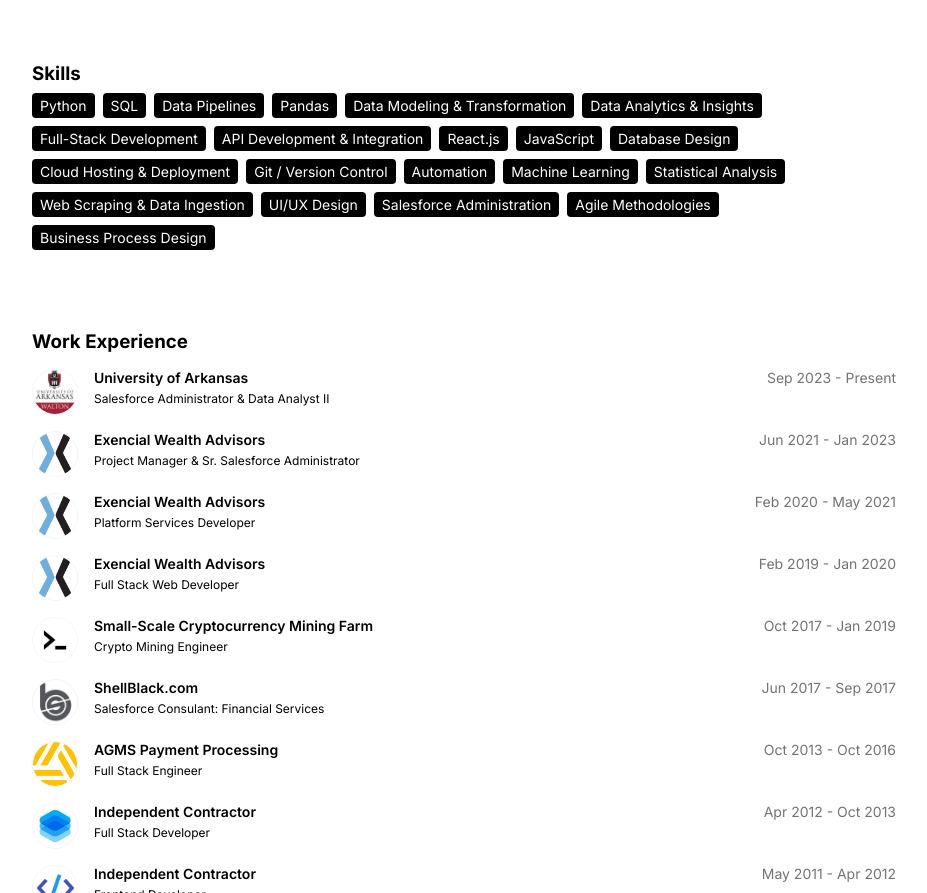
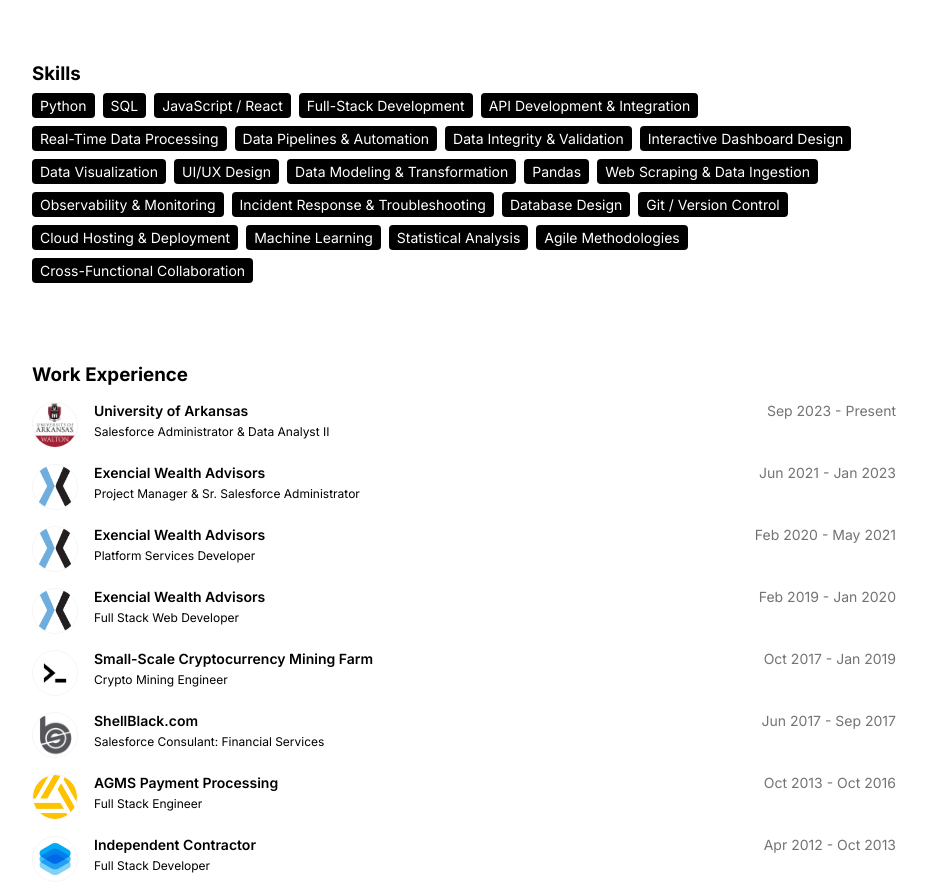
Before and after one commit to jasonniebauer/jasonniebauer.github.io, a React (Vite) app: page / in a window 1280 px wide. Shown: the part 2011-2904 px from the top of the page, without its empty margins (176-1103 px from the left). Built offline with nearby package versions, Linux system fonts and the light colour scheme.

Commit message:
Update skills section

```diff
--- a/src/components/Skills.jsx
+++ b/src/components/Skills.jsx
@@ -1,31 +1,34 @@
 const Skills = () => {
     const mySkills = [
-        // Core Analytics & Data Foundations
+        // Core Technical
         { label: 'Python' },
         { label: 'SQL' },
-        { label: 'Data Pipelines' },
-        { label: 'Pandas' },
-        { label: 'Data Modeling & Transformation' },
-        { label: 'Data Analytics & Insights' },
-        // Software & Systems Engineering
+        { label: 'JavaScript / React' },
         { label: 'Full-Stack Development' },
         { label: 'API Development & Integration' },
-        { label: 'React.js' },
-        { label: 'JavaScript' },
+        { label: 'Real-Time Data Processing' },
+        { label: 'Data Pipelines & Automation' },
+        { label: 'Data Integrity & Validation' },
+        // Data & Analytics
+        { label: 'Interactive Dashboard Design' },
+        { label: 'Data Visualization' },
+        { label: 'UI/UX Design' },
+        { label: 'Data Modeling & Transformation' },
+        { label: 'Pandas' },
+        { label: 'Web Scraping & Data Ingestion' },
+        // Reliability & Operations
+        { label: 'Observability & Monitoring' },
+        { label: 'Incident Response & Troubleshooting' },
+        // Software Engineering
         { label: 'Database Design' },
-        // Scalability & Operations
+        { label: 'Git / Version Control' },
         { label: 'Cloud Hosting & Deployment' },
-        { label: 'Git / Version Control' },
-        { label: 'Automation' },
-        // Advanced & Specialized
+        // Advanced
         { label: 'Machine Learning' },
         { label: 'Statistical Analysis' },
-        { label: 'Web Scraping & Data Ingestion' },
-        { label: 'UI/UX Design' },
-        // Domain & Process
-        { label: 'Salesforce Administration' },
+        // Process
         { label: 'Agile Methodologies' },
-        { label: 'Business Process Design' },
+        { label: 'Cross-Functional Collaboration' },
     ];
 
     const skillsList = mySkills.map(skill =>
```
